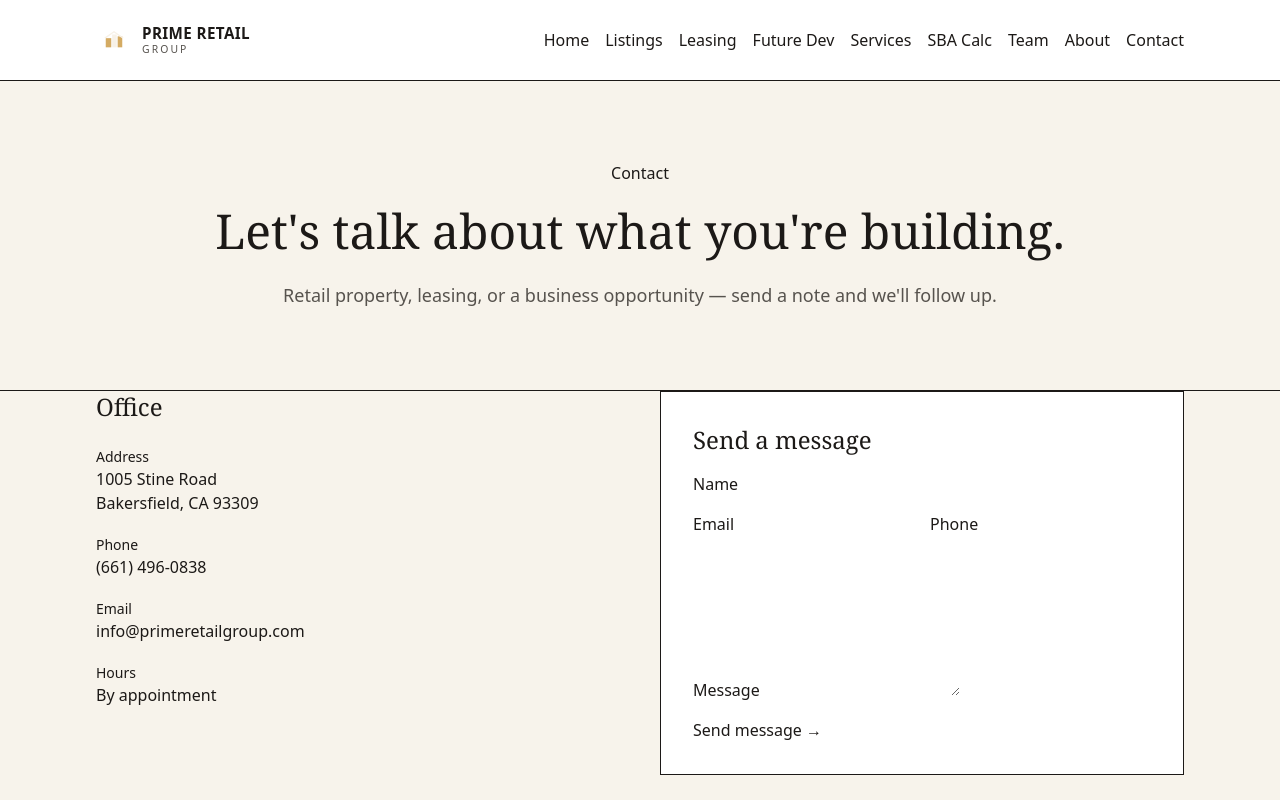
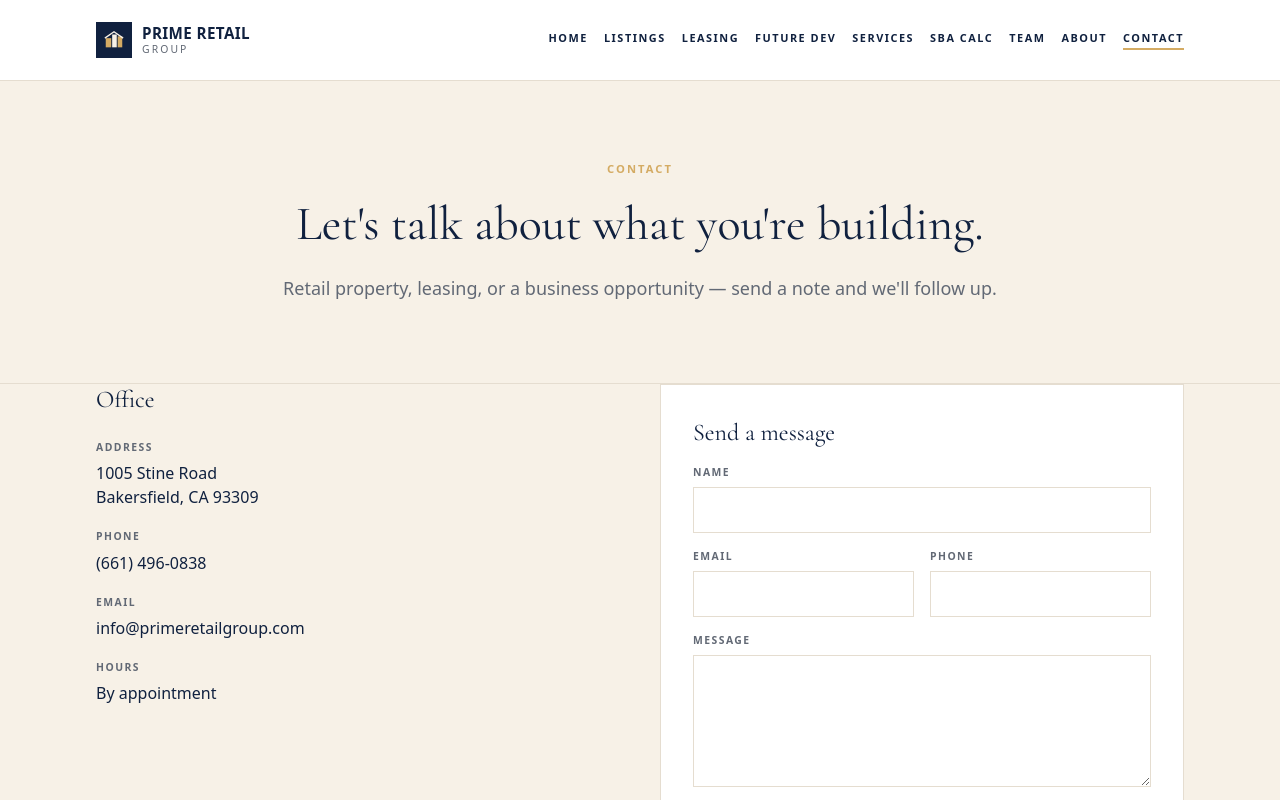
Before and after one commit to Aabed222/prime-retail-group, a Next.js app: page /contact in a window 1280 px wide. Shown: the top 800 px of the page. Built offline with nearby package versions, Linux system fonts and the light colour scheme.

Commit message:
PRG Jobah rebuild: navy/cream/gold globals

```diff
--- a/src/app/globals.css
+++ b/src/app/globals.css
@@ -1,36 +1,36 @@
 @import "tailwindcss";
 
 :root {
-  --charcoal: #1c1917;
-  --charcoal-soft: #292524;
-  --cream: #f7f3eb;
-  --cream-deep: #efe6d8;
-  --terracotta: #c45c26;
-  --terracotta-deep: #9a4518;
-  --gold: #b08d3a;
-  --sage: #5c6b4a;
-  --slate: #57534e;
-  --mist: #e7e5e4;
+  --navy: #10213f;
+  --navy-soft: #1a2f52;
+  --cream: #f7f1e7;
+  --cream-deep: #efe6d6;
+  --gold: #d4ab63;
+  --gold-deep: #b8924a;
+  --slate: #626975;
+  --slate-soft: #8a919c;
   --white: #ffffff;
-  --background: #f7f3eb;
-  --foreground: #1c1917;
+  --border: #e5ddd0;
+  --terracotta: #c46a4a;
+  --background: #f7f1e7;
+  --foreground: #10213f;
 }
 
 @theme inline {
-  --color-charcoal: var(--charcoal);
-  --color-charcoal-soft: var(--charcoal-soft);
+  --color-navy: var(--navy);
+  --color-navy-soft: var(--navy-soft);
   --color-cream: var(--cream);
   --color-cream-deep: var(--cream-deep);
+  --color-gold: var(--gold);
+  --color-gold-deep: var(--gold-deep);
+  --color-slate: var(--slate);
+  --color-slate-soft: var(--slate-soft);
+  --color-border: var(--border);
   --color-terracotta: var(--terracotta);
-  --color-terracotta-deep: var(--terracotta-deep);
-  --color-gold: var(--gold);
-  --color-sage: var(--sage);
-  --color-slate: var(--slate);
-  --color-mist: var(--mist);
   --color-background: var(--background);
   --color-foreground: var(--foreground);
-  --font-sans: var(--font-geist-sans);
-  --font-mono: var(--font-geist-mono);
+  --font-sans: var(--font-inter);
+  --font-serif: var(--font-cormorant);
 }
 
 html {
@@ -44,8 +44,8 @@ body {
 }
 
 ::selection {
-  background: color-mix(in srgb, var(--terracotta) 30%, transparent);
-  color: var(--charcoal);
+  background: color-mix(in srgb, var(--gold) 40%, transparent);
+  color: var(--navy);
 }
 
 .container-prg {
@@ -61,28 +61,123 @@ body {
   }
 }
 
-.prose-prg h2 {
-  font-size: 1.5rem;
+.eyebrow {
+  font-size: 0.7rem;
   font-weight: 600;
-  color: var(--charcoal);
-  margin-top: 2rem;
-  margin-bottom: 0.75rem;
+  letter-spacing: 0.18em;
+  text-transform: uppercase;
+  color: var(--gold);
 }
 
-.prose-prg p {
-  color: var(--slate);
-  line-height: 1.75;
-  margin-bottom: 1rem;
+.nav-link {
+  font-size: 0.68rem;
+  font-weight: 600;
+  letter-spacing: 0.14em;
+  text-transform: uppercase;
+  color: var(--navy);
+  padding-bottom: 0.15rem;
+  border-bottom: 2px solid transparent;
+  transition: color 0.15s ease, border-color 0.15s ease;
 }
 
-.prose-prg ul {
-  list-style: disc;
-  padding-left: 1.25rem;
-  color: var(--slate);
-  margin-bottom: 1rem;
+.nav-link:hover,
+.nav-link[data-active="true"] {
+  border-bottom-color: var(--gold);
+  color: var(--navy);
 }
 
-.prose-prg li {
-  margin-bottom: 0.5rem;
-  line-height: 1.6;
+.btn-gold {
+  display: inline-flex;
+  align-items: center;
+  justify-content: center;
+  gap: 0.4rem;
+  background: var(--gold);
+  color: var(--navy);
+  font-size: 0.72rem;
+  font-weight: 700;
+  letter-spacing: 0.12em;
+  text-transform: uppercase;
+  padding: 0.85rem 1.4rem;
+  transition: background 0.15s ease;
 }
+
+.btn-gold:hover {
+  background: var(--gold-deep);
+}
+
+.btn-outline-light {
+  display: inline-flex;
+  align-items: center;
+  justify-content: center;
+  border: 1px solid rgba(255, 255, 255, 0.7);
+  color: white;
+  font-size: 0.72rem;
+  font-weight: 600;
+  letter-spacing: 0.12em;
+  text-transform: uppercase;
+  padding: 0.85rem 1.4rem;
+  transition: background 0.15s ease, border-color 0.15s ease;
+}
+
+.btn-outline-light:hover {
+  background: rgba(255, 255, 255, 0.1);
+  border-color: white;
+}
+
+.btn-outline-dark {
+  display: inline-flex;
+  align-items: center;
+  justify-content: center;
+  border: 1px solid var(--navy);
+  color: var(--navy);
+  font-size: 0.72rem;
+  font-weight: 600;
+  letter-spacing: 0.12em;
+  text-transform: uppercase;
+  padding: 0.75rem 1.25rem;
+  transition: background 0.15s ease, color 0.15s ease;
+}
+
+.btn-outline-dark:hover {
+  background: var(--navy);
+  color: white;
+}
+
+.hero-overlay {
+  background: linear-gradient(
+    105deg,
+    rgba(16, 33, 63, 0.78) 0%,
+    rgba(16, 33, 63, 0.55) 55%,
+    rgba(16, 33, 63, 0.35) 100%
+  );
+}
+
+.page-hero-navy {
+  background: var(--navy);
+  color: white;
+  padding: 3.5rem 0 3rem;
+}
+
+.input-prg {
+  width: 100%;
+  border: 1px solid var(--border);
+  background: white;
+  padding: 0.7rem 0.85rem;
+  font-size: 0.9rem;
+  color: var(--navy);
+  outline: none;
+}
+
+.input-prg:focus {
+  border-color: var(--gold);
+}
+
+.label-prg {
+  display: block;
+  font-size: 0.65rem;
+  font-weight: 600;
+  letter-spacing: 0.14em;
+  text-transform: uppercase;
+  color: var(--slate);
+  margin-bottom: 0.4rem;
+}
```
